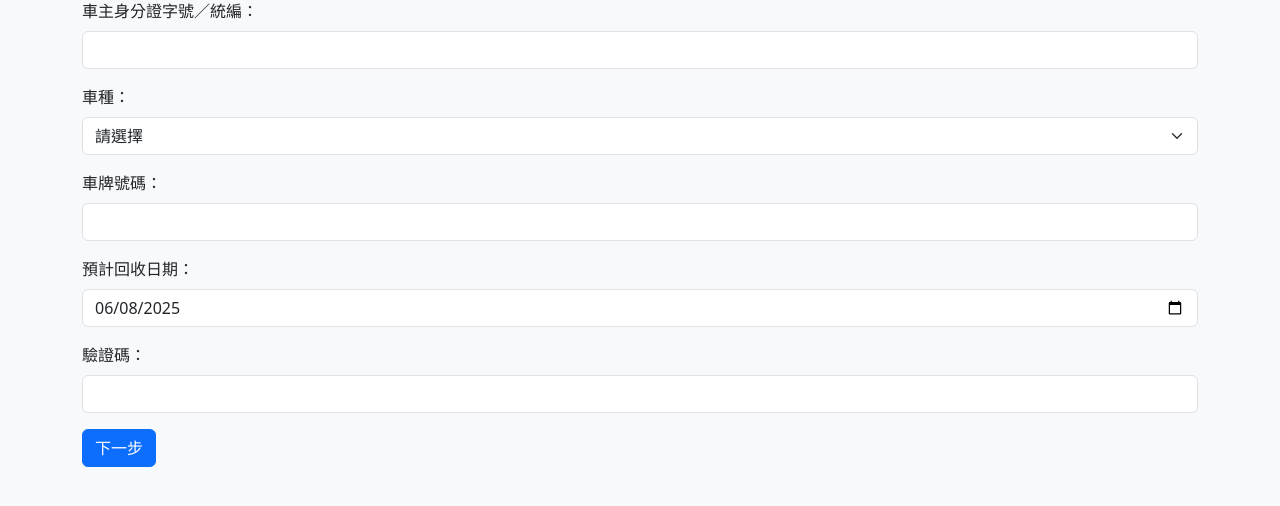
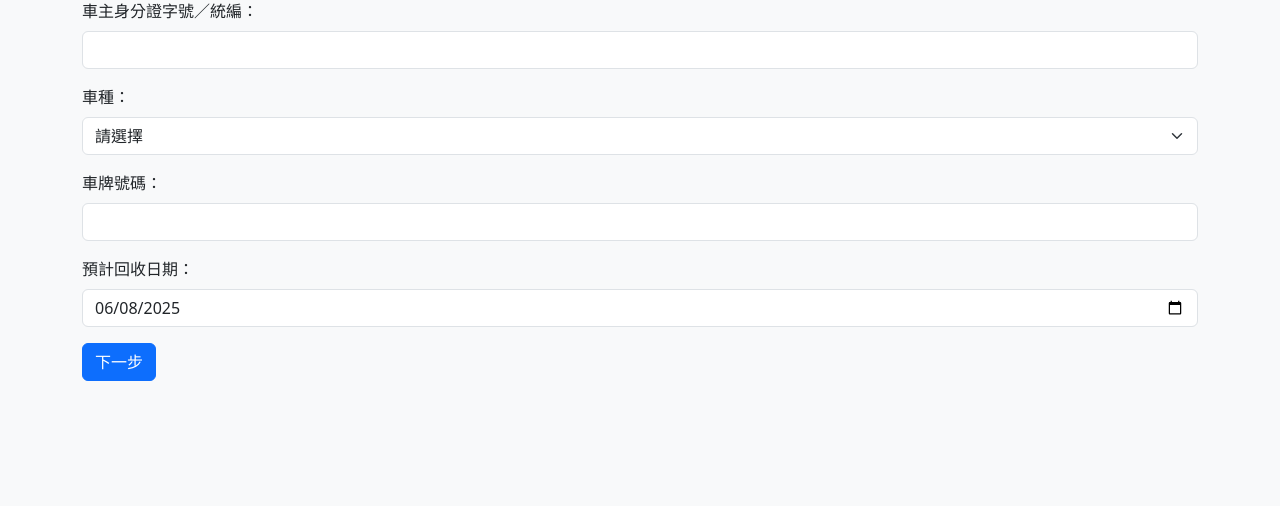
Before and after one commit to lululala0608/recycle-form, a Flask app: page / in a window 1280 px wide. Shown: the part 111-617 px from the top of the page. Run offline with Flask 3, Linux system fonts and the light colour scheme.

Commit message:
Add files via upload

```diff
--- a/templates/index.html
+++ b/templates/index.html
@@ -31,10 +31,6 @@
         <div class="mb-3">
           <label class="form-label">預計回收日期：</label>
           <input type="date" class="form-control" name="expected_date" value="2025-06-08" required>
-        </div>
-        <div class="mb-3">
-          <label class="form-label">驗證碼：</label>
-          <input type="text" class="form-control" required>
         </div>
         <button type="button" class="btn btn-primary" onclick="nextStep()">下一步</button>
       </div>
@@ -101,9 +97,7 @@
       const data = new FormData(form);
       let html = '';
       for (const [key, value] of data.entries()) {
-        if (key !== 'captcha') {
-          html += `<p><strong>${key}：</strong> ${value}</p>`;
-        }
+        html += `<p><strong>${key}：</strong> ${value}</p>`;
       }
       document.getElementById('summary').innerHTML = html;
     }
```
